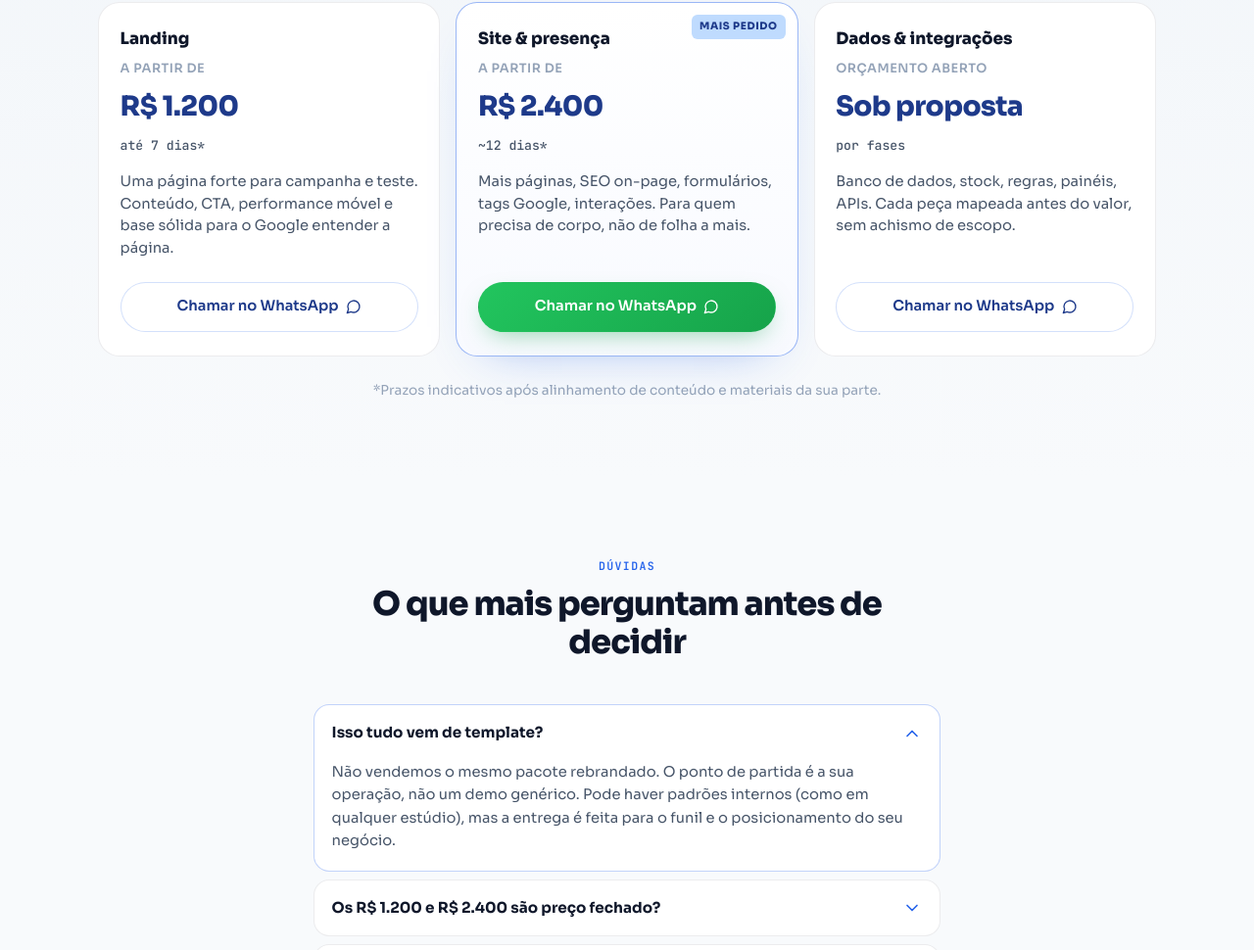
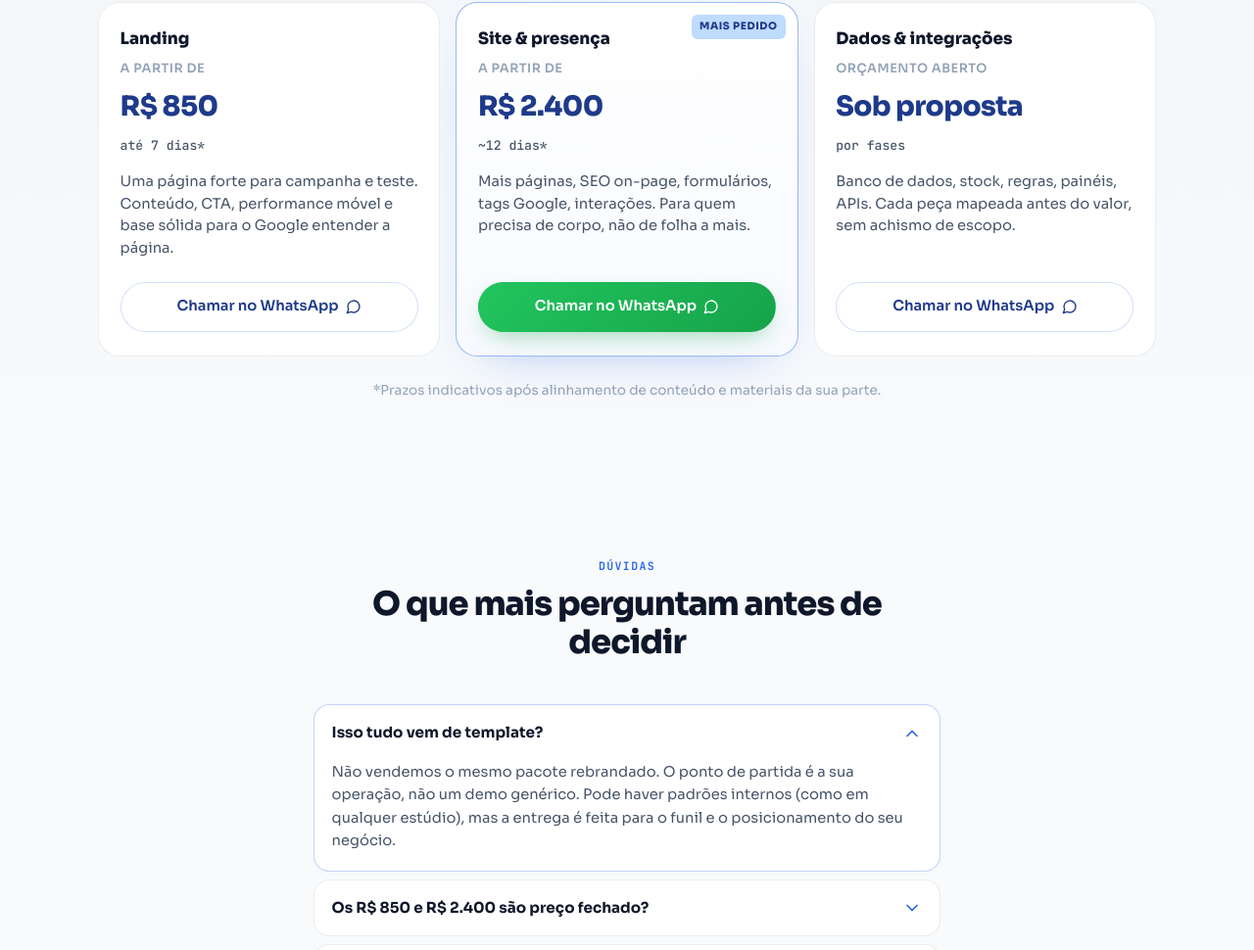
Before and after one commit to MauricioMoreiira/Programatec, a React (Vite) app: page / in a window 1280 px wide. Shown: the part 3188-4158 px from the top of the page at 98% size. Built offline with nearby package versions, Linux system fonts and the light colour scheme.

Commit message:
NOVO PRICE

```diff
--- a/index.html
+++ b/index.html
@@ -46,7 +46,7 @@
     <meta name="google-site-verification" content="BEVl7QpQnqiVCvZC2kew2APFMXV7x42R1fVRAGRQpRY" />
     <meta
       name="description"
-      content="Programatec: desenvolvimento de sites sob medida do zero. Landing a partir de R$ 1.200 (7 dias), sites com SEO e tags Google a partir de R$ 2.400 (12 dias), projetos com dados e integrações orçados com transparência. Layout, código e hospedagem."
+      content="Programatec: desenvolvimento de sites sob medida do zero. Landing a partir de R$ 850 (7 dias), sites com SEO e tags Google a partir de R$ 2.400 (12 dias), projetos com dados e integrações orçados com transparência. Layout, código e hospedagem."
     />
     <meta property="og:type" content="website" />
     <meta property="og:locale" content="pt_BR" />
@@ -54,7 +54,7 @@
     <meta property="og:title" content="Programatec | Desenvolvimento de sites sob medida" />
     <meta
       property="og:description"
-      content="Programatec: desenvolvimento de sites sob medida do zero. Landing a partir de R$ 1.200 (7 dias), sites com SEO e tags Google a partir de R$ 2.400 (12 dias), projetos com dados e integrações orçados com transparência."
+      content="Programatec: desenvolvimento de sites sob medida do zero. Landing a partir de R$ 850 (7 dias), sites com SEO e tags Google a partir de R$ 2.400 (12 dias), projetos com dados e integrações orçados com transparência."
     />
     <meta property="og:url" content="__SITE_ORIGIN__/" />
     <meta property="og:image" content="__SITE_ORIGIN__/Logo_Programatec_2026.png" />
--- a/src/site/Faq.jsx
+++ b/src/site/Faq.jsx
@@ -9,7 +9,7 @@ const qa = [
     a: 'Não vendemos o mesmo pacote rebrandado. O ponto de partida é a sua operação, não um demo genérico. Pode haver padrões internos (como em qualquer estúdio), mas a entrega é feita para o funil e o posicionamento do seu negócio.',
   },
   {
-    q: 'Os R$ 1.200 e R$ 2.400 são preço fechado?',
+    q: 'Os R$ 850 e R$ 2.400 são preço fechado?',
     a: 'São “a partir de” e ponto de partida de conversa. O valor final e o prazo fecham no briefing, quando o escopo tiver tamanho, integrações, volume de texto e tudo o que ajusta a realidade (para cima ou para os lados) com clareza.',
   },
   {
--- a/src/site/Pricing.jsx
+++ b/src/site/Pricing.jsx
@@ -7,7 +7,7 @@ import { trackLeadConversionOpen } from '../utils/adsConversion'
 const plans = [
   {
     name: 'Landing',
-    price: 'R$ 1.200',
+    price: 'R$ 850',
     note: 'a partir de',
     delay: 'até 7 dias*',
     desc: 'Uma página forte para campanha e teste. Conteúdo, CTA, performance móvel e base sólida para o Google entender a página.',
```
